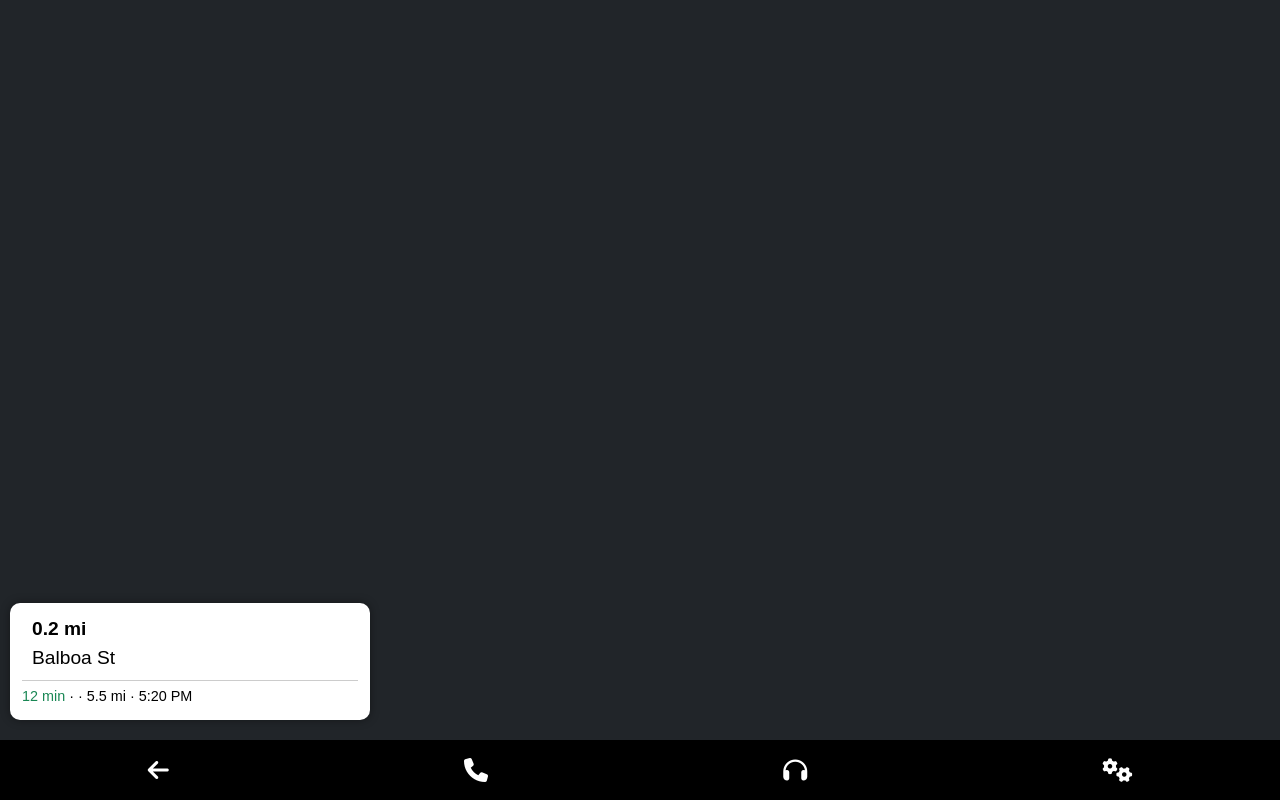
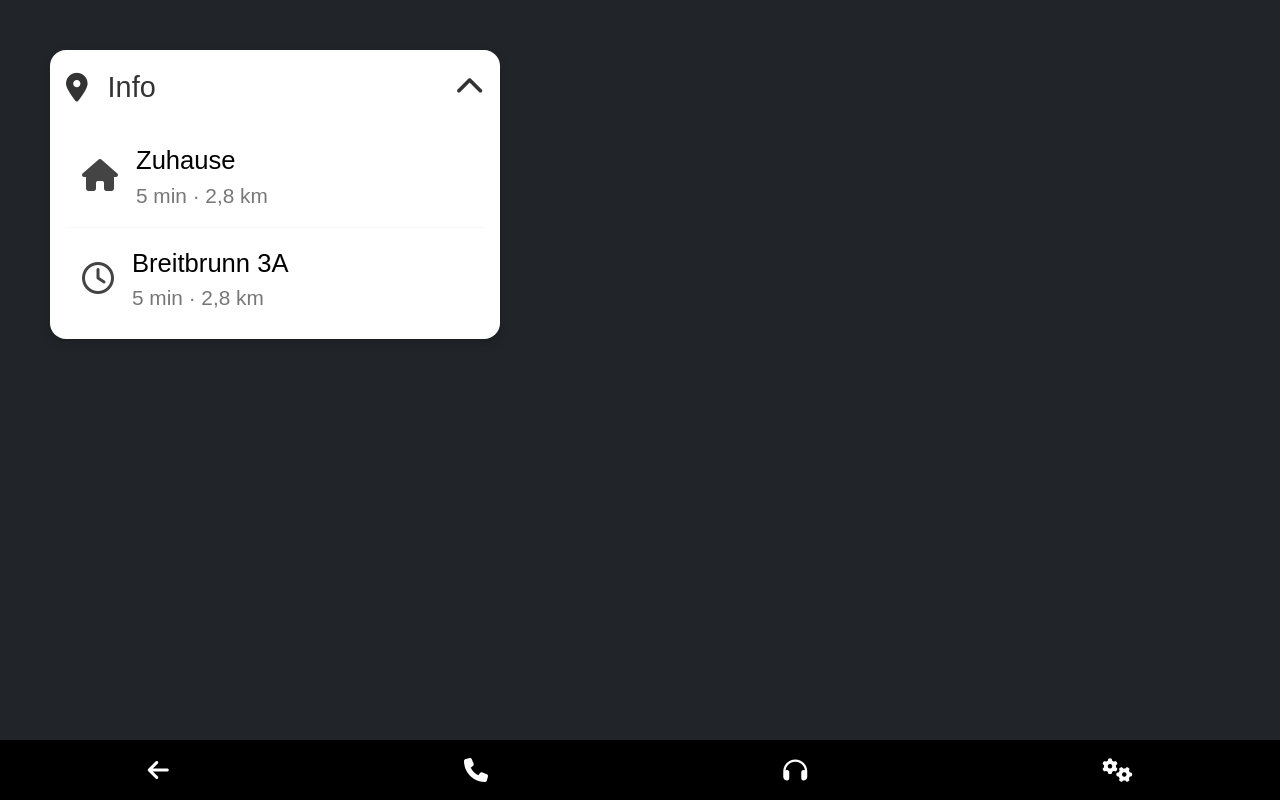
Before and after one commit to vgarcia007/simhub-live-map, a Flask app: template templates/index.html in a window 1280 px wide. Run offline with Flask 3, Linux system fonts and the light colour scheme; the template is opened without the code that fills it, so the values that code supplies are empty; some libraries are stand-ins or nearby versions.

Commit message:
mprove gui and error display

```diff
--- a/static/app.css
+++ b/static/app.css
@@ -12,41 +12,78 @@ html, body {
   z-index: 0;
 }
 
-/* Navigation Info Box (unten links) */
+/* Navigation Info Box */
 #nav-info-box {
   position: absolute;
-  bottom: 80px;
-  left: 10px;
+  top: 50px;
+  left: 50px;
+  width: 450px;
   background-color: white;
+  border-radius: 16px;
+  box-shadow: 0 4px 10px rgba(0,0,0,0.2);
+  padding: 10px 0;
+
   color: black;
-  padding: 12px;
-  border-radius: 10px;
-  box-shadow: 0 0 10px rgba(0,0,0,0.4);
-  width: 360px;
-  font-size: 1rem;
-  z-index: 10;
+  font-family: sans-serif;
+  z-index: 20;
 }
 
-.nav-direction {
+.box-header {
   display: flex;
   align-items: center;
-  gap: 10px;
-  font-size: 1.2rem;
+  padding-left: 16px;
+  padding-top: 6px;
+  padding-bottom: 16px;
+  padding-right: 16px;
+  font-weight: 500;
+  font-size: 1.8rem;
+  color: #333;
 }
 
-.nav-details {
-  border-top: 1px solid #ccc;
-  margin-top: 8px;
-  padding-top: 5px;
-  font-size: 0.9rem;
+.google-pin {
+  margin-right: 20px;
 }
+
+.destination-entry {
+  display: flex;
+  align-items: center;
+  padding: 16px 32px;
+}
+
+.entry-icon {
+  font-size: 2rem;
+  color: #444;
+  margin-right: 18px;
+}
+
+.entry-text {
+  display: flex;
+  flex-direction: column;
+}
+
+.entry-name {
+  font-weight: 500;
+  font-size: 1.6rem;
+}
+
+.entry-info {
+  font-size: 1.3rem;
+  color: #777;
+}
+
+.entry-separator {
+  margin: 0 16px;
+  border: none;
+  border-top: 1px solid #e0e0e0;
+}
+
 
 /* Center Marker */
 
 .car-icon {
   width: 80px;
   height: 80px;
-  background-image: url('/static/marker-alt.png');
+  background-image: url('/static/marker-new.png');
   background-size: cover;
   transform-origin: center center;
   /* background-color: white;
--- a/static/app.js
+++ b/static/app.js
@@ -3,6 +3,9 @@ fetch('/config')
     .then(config => {
         mapboxgl.accessToken = config.mapboxToken;
         initMap(config);
+        InfoBoxShowHide("show");
+        InfoBoxSetTitle("Info");
+        InfoBoxEntryClear();
         fetchGameData(config);
     })
     .catch(err => console.error("Error loading config:", err));
@@ -14,7 +17,13 @@ let lastTrackCode = null;
 let transformCache = {};
 let map, marker;
 let infoBox = document.getElementById('nav-info-box');
+let infoBoxEntries = document.getElementById('nib-entries');
 let message = '';
+let infobox_warning_TrackInfo_id = null;
+let infobox_warning_IsGameInRace_id = null;
+let infobox_warning_NoTransform_id = null;
+let infobox_warning_LapInfo_id = null;
+let infobox_warning_Error_id = null;
 
 function animateMarker(posA, posB, duration) {
     const startTime = performance.now();
@@ -35,36 +44,76 @@ function animateMarker(posA, posB, duration) {
     requestAnimationFrame(step);
 }
 
-function setInfoBox(text1 = null, text2 = null, time = null, distance = null) {
-    // if all is null, do not show the info box
-    if (!text1 && !text2 && distance === null && time === null) {
+function InfoBoxShowHide(visibility) {
+    if (visibility === 'show') {
+        infoBox.style.display = 'block';
+    } else if (visibility === 'hide') {
         infoBox.style.display = 'none';
+    } else {
+        console.warn("Invalid visibility parameter. Use 'show' or 'hide'.");
+    }
+}
+function InfoBoxSetTitle(title = null ){
+    if (title) {
+        infoBox.querySelector('.nib-title').textContent = title;
+    } else {
+        infoBox.querySelector('.nib-title').textContent = 'Info';
+    }
+}
+
+function InfoBoxEntryClear() {
+    infoBoxEntries.innerHTML = '';
+}
+
+function InfoBoxEntryAdd(entry_icon = 'fa-solid fa-house', entry_name = null, entry_info = null) {
+    // check if infoBoxEntries.innerHTML is emty
+    let separator = '<hr class="entry-separator">';
+    if (infoBoxEntries.innerHTML.trim() === '') {
+        separator = '';
+    }
+    const id = 'nib-entry-' + Date.now() + Math.floor(Math.random() * 1000);
+    const entry =  `<div id="${id}">
+                        ${separator}
+                    <div class="destination-entry">
+                            <div class="entry-icon"><i class="${entry_icon}"></i></div>
+                            <div class="entry-text">
+                                <div class="entry-name">${entry_name}</div>
+                                <div class="entry-info">${entry_info}</div>
+                            </div>
+                        </div>
+                    </div>`;
+    infoBoxEntries.insertAdjacentHTML('beforeend', entry);
+    return id;
+}
+
+function InfoBoxEntryUpdate(id, entry_icon = 'fa-solid fa-house', entry_name = null, entry_info = null) {
+    const entry = document.getElementById(id);
+    if (!entry) {
+        console.warn(`Entry with ID ${id} not found.`);
         return;
     }
+    entry.querySelector('.entry-icon i').className = entry_icon;
+    if (entry_name) {
+        entry.querySelector('.entry-name').innerHTML = entry_name;
+    } else {
+        entry.querySelector('.entry-name').innerHTML = '';
+    }
+    if (entry_info) {
+        entry.querySelector('.entry-info').innerHTML = entry_info;
+    } else {
+        entry.querySelector('.entry-info').innerHTML = '';
+    }
+}
 
-    if (text1) {
-        infoBox.querySelector('.text1').textContent = text1;
-    }else {
-        infoBox.querySelector('.text1').textContent = '';
+function InfoBoxEntryDelete(id) {
+    const entry = document.getElementById(id);
+    if (entry) {
+        entry.remove();
+    } else {
+        console.warn(`Entry with ID ${id} not found.`);
     }
-    if (text2) {
-        infoBox.querySelector('.text2').textContent = text2;
-    }else {
-        infoBox.querySelector('.text2').textContent = '';
-    }
-    if (distance !== null) {
-        infoBox.querySelector('.distance').textContent = distance;
-    }else {
-        infoBox.querySelector('.distance').textContent = '';
-    }
-    if (time !== null) {
-        infoBox.querySelector('.lap-time').textContent = time;
-    }else {
-        infoBox.querySelector('.lap-time').textContent = '';
-    }
-    // Show the info box
-    infoBox.style.display = 'block';
 }
+
 
 function getZoomForSpeed(speedKmh, minZoom, maxZoom) {
     if (speedKmh >= 150) return minZoom + 0.5;
@@ -81,17 +130,32 @@ async function fetchGameData(config) {
         const res = await fetch(config.mapAPIurl);
         const data = await res.json();
 
+        if (!data || typeof data !== 'object') throw new Error("Invalid API response");
+        if (!data.NewData || typeof data.NewData !== 'object') throw new Error("Invalid API format");
+        if (!data.NewData.FeedbackData || typeof data.NewData.FeedbackData !== 'object') throw new Error("Invalid API format");
+
         if (!data.IsGameInRace) {
-            setInfoBox(text1 = "Message", text2 = "Waiting for race to start...", time = null, distance = null);
+            if(infobox_warning_IsGameInRace_id) {
+                InfoBoxEntryUpdate(infobox_warning_IsGameInRace_id, 'fa-solid fa-satellite-dish fa-fw', 'GPS', 'Waiting for position data...');
+            }else {
+                infobox_warning_IsGameInRace_id = InfoBoxEntryAdd('fa-solid fa-satellite-dish fa-fw', 'GPS', 'Waiting for position data...');
+            }
+            if(infobox_warning_LapInfo_id) {
+                InfoBoxEntryDelete(infobox_warning_LapInfo_id);
+                infobox_warning_LapInfo_id = null;
+            }
             fetchGameData.fetchInProgress = false;
             // Continue polling, even if the race has not started yet:
             setTimeout(() => fetchGameData(config), config.fetchIntervalMs);
             return;
         }else {
-            setInfoBox();
+            if(infobox_warning_IsGameInRace_id) {
+                InfoBoxEntryDelete(infobox_warning_IsGameInRace_id);
+                infobox_warning_IsGameInRace_id = null;
+            }
+
         }
 
-        if (!data?.NewData?.FeedbackData) throw new Error("Invalid API format");
 
         const d = data.NewData.FeedbackData;
         const gameName = data.GameName;
@@ -99,18 +163,34 @@ async function fetchGameData(config) {
 
         // Track or game change → reload transform
         if (gameName !== lastGameName || trackCode !== lastTrackCode) {
+
             console.log(`Track change detected: ${gameName} / ${trackCode}`);
+
+
+
+
 
             if (!transformCache[gameName]?.[trackCode]) {
                 const tfRes = await fetch("/static/track_transforms.json");
                 const tfJson = await tfRes.json();
 
                 if (!tfJson[gameName] || !tfJson[gameName][trackCode]) {
+                    if(infobox_warning_TrackInfo_id) {
+                        InfoBoxEntryUpdate(infobox_warning_TrackInfo_id, 'fa-solid fa-road fa-fw', trackCode, gameName);
+                    }else {
+                        infobox_warning_TrackInfo_id = InfoBoxEntryAdd('fa-solid fa-road fa-fw', trackCode, gameName);
+                    }
 
-                    setInfoBox(text1 = gameName, text2 = trackCode, time = "No transform for", distance = "<a href='/helper'>Click here to create</a>");
-                    throw new Error(message);
+
+                    throw new Error("Transformation missing");
+
                 }else {
-                    setInfoBox();
+
+                    if(infobox_warning_NoTransform_id) {
+                        InfoBoxEntryDelete(infobox_warning_NoTransform_id);
+                        infobox_warning_NoTransform_id = null;
+                    }
+
                 }
 
                 transformCache[gameName] = transformCache[gameName] || {};
@@ -129,6 +209,15 @@ async function fetchGameData(config) {
         }
 
         if (!gameToLatLng) throw new Error("Transformation missing");
+
+        if(infobox_warning_NoTransform_id) {
+            InfoBoxEntryUpdate(infobox_warning_NoTransform_id, 'fa-solid fa-road-circle-xmark fa-fw', 'Transform missing', 'Please Create a Transform for this Track<br><a href="/helper">Click here to create</a>');
+        }
+
+        if(infobox_warning_NoTransform_id) {
+            InfoBoxEntryDelete(infobox_warning_NoTransform_id);
+            infobox_warning_NoTransform_id = null;
+        }
 
         // Transformiere X/Y → Lat/Lng + Yaw
         const [lat, lng, yaw_cor] = gameToLatLng(d.CoordinatesX, d.CoordinatesY);
@@ -178,15 +267,67 @@ async function fetchGameData(config) {
             }
         }
 
+        if(infobox_warning_TrackInfo_id) {
+            InfoBoxEntryUpdate(infobox_warning_TrackInfo_id, 'fa-solid fa-road fa-fw', trackCode, gameName);
+        }else {
+            infobox_warning_TrackInfo_id = InfoBoxEntryAdd('fa-solid fa-road fa-fw', trackCode, gameName);
+        }
+
         distance = 'Lap ' + CurrentLap + ' · Sector ' + CurrentSectorIndex;
-        const Se = (data.NewData.SectorDistances && data.NewData.SectorDistances[CurrentSectorIndex]) ? data.NewData.SectorDistances[CurrentSectorIndex] : 'N/A';
-        setInfoBox(text1 = gameName, text2 = trackCode, time = String(CurrentLapTime), distance = distance);
+        if(infobox_warning_LapInfo_id) {
+            InfoBoxEntryUpdate(infobox_warning_LapInfo_id, 'fa-solid fa-stopwatch fa-fw', time = String(CurrentLapTime), distance);
+        }else {
+            infobox_warning_LapInfo_id = InfoBoxEntryAdd('fa-solid fa-stopwatch fa-fw', time = String(CurrentLapTime), distance);
+        }
+
 
     } catch (err) {
-        console.error("API-Error (is SimHub running?):", err);
+
+        //check wich error we have
+
+
+        if(infobox_warning_IsGameInRace_id) {
+            InfoBoxEntryDelete(infobox_warning_IsGameInRace_id);
+            infobox_warning_IsGameInRace_id = null;
+        }
+
+        if(infobox_warning_LapInfo_id) {
+            InfoBoxEntryDelete(infobox_warning_LapInfo_id);
+            infobox_warning_LapInfo_id = null;
+        }
+
+        if (err.message.includes("Invalid API format")) {
+            console.error("Invalid API format:", err);
+            if(infobox_warning_Error_id) {
+                InfoBoxEntryUpdate(infobox_warning_Error_id, 'fa-solid fa-triangle-exclamation fa-fw', 'API', 'Is SimHub and Game running?');
+            }else {
+                infobox_warning_Error_id = InfoBoxEntryAdd('fa-solid fa-triangle-exclamation fa-fw', 'API', 'Is SimHub and Game running?');
+            }
+            if(infobox_warning_NoTransform_id) {
+                InfoBoxEntryDelete(infobox_warning_NoTransform_id);
+            }
+            if(infobox_warning_TrackInfo_id) {
+                InfoBoxEntryDelete(infobox_warning_TrackInfo_id);
+                infobox_warning_TrackInfo_id = null;
+            }
+        }
+        if (err.message.includes("Transformation missing")) {
+            if(infobox_warning_NoTransform_id) {
+                InfoBoxEntryUpdate(infobox_warning_NoTransform_id, 'fa-solid fa-road-circle-xmark fa-fw', 'Transform missing', 'Please Create a Transform for this Track<br><a href="/helper">Click here to create</a>');
+            }else {
+                infobox_warning_NoTransform_id = InfoBoxEntryAdd('fa-solid fa-road-circle-xmark fa-fw', 'Transform missing', 'Please Create a Transform for this Track<br><a href="/helper">Click here to create</a>');
+            }
+
+            if(infobox_warning_Error_id) {
+                InfoBoxEntryDelete(infobox_warning_Error_id);
+            }
+
+        }
+
     } finally {
+
         fetchGameData.fetchInProgress = false;
-        // Polling-Schleife weiterhin alle config.fetchIntervalMs ms
+
         setTimeout(() => fetchGameData(config), config.fetchIntervalMs);
     }
 }
--- a/templates/index.html
+++ b/templates/index.html
@@ -20,18 +20,36 @@
   <!-- Map -->
   <div id="map"></div>
 
-  <!-- Navigation Info Box -->
+
   <div id="nav-info-box">
-    <div class="nav-direction">
-      <i class="fa-solid fa-turn-right fa-2x"></i>
-      <div>
-        <div><strong class="text1">0.2 mi</strong></div>
-        <div class="text2">Balboa St</div>
-      </div>
+    <div class="box-header">
+        <i class="fa-solid fa-location-dot google-pin"></i>
+        <span class="nib-title">Info</span>
+        <i class="fa-solid fa-chevron-up ms-auto"></i>
     </div>
-    <div class="nav-details">
-      <span class="text-success lap-time">12 min</span> · <span class="distance"> · 5.5 mi · 5:20 PM</span>
+    <div class="nib-entries" id="nib-entries">
+
+        <div class="destination-entry">
+            <div class="entry-icon"><i class="fa-solid fa-house"></i></div>
+            <div class="entry-text">
+                <div class="entry-name">Zuhause</div>
+                <div class="entry-info">5 min · 2,8 km</div>
+            </div>
+        </div>
+
+        <hr class="entry-separator">
+
+        <div class="destination-entry">
+            <div class="entry-icon"><i class="fa-regular fa-clock"></i></div>
+            <div class="entry-text">
+                <div class="entry-name">Breitbrunn 3A</div>
+                <div class="entry-info">5 min · 2,8 km</div>
+            </div>
+        </div>
+
     </div>
+
+
   </div>
 
 
```
Also changed, not shown: static/marker-new.png (added).
